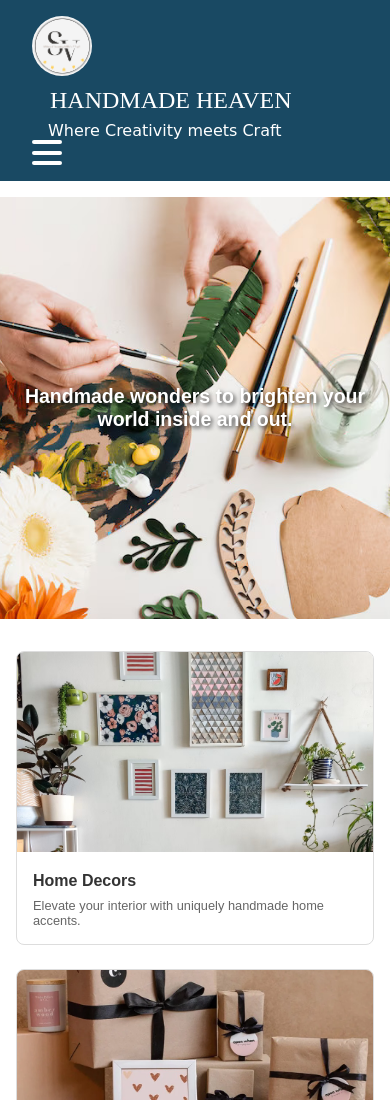
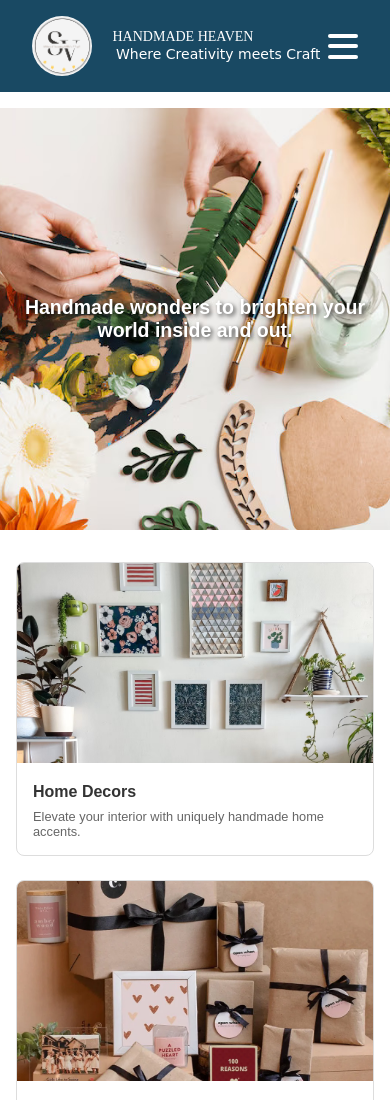
Before and after one commit to Sajini-Sivakumar/RESPONSIVE-DESIGN-IMPLEMENTATION, a plain HTML site: page index.html in a window 390 px wide. Shown: the top 1100 px of the page. Drawn offline with Linux system fonts and the light colour scheme.

Commit message:
Update index.html

```diff
--- a/index.html
+++ b/index.html
@@ -28,13 +28,19 @@
     flex-wrap: wrap;
     position: relative;
   }
-
+.header {
+  padding: 10px 20px;
+  max-width: 100%;
+  box-sizing: border-box;
+}
   .logo {
     display: flex;
     align-items: center;
     gap: 10px;
-    flex-wrap: wrap;
+    flex-wrap: nowrap;
     font-family: "Times New Roman", "Cursive";
+    max-width:100%;
+    overflow:hidden;
   }
 
   .logo img {
@@ -128,6 +134,17 @@
       display: none;
     }
   }
+@media (max-width: 480px) {
+  .logo {
+    flex-direction: row;
+    justify-content: flex-start;
+  }
+
+  .logo h1, .logo h5 {
+    font-size: 14px;
+    margin: 0;
+  }
+}
 
   .burger {
     display: none;
```
